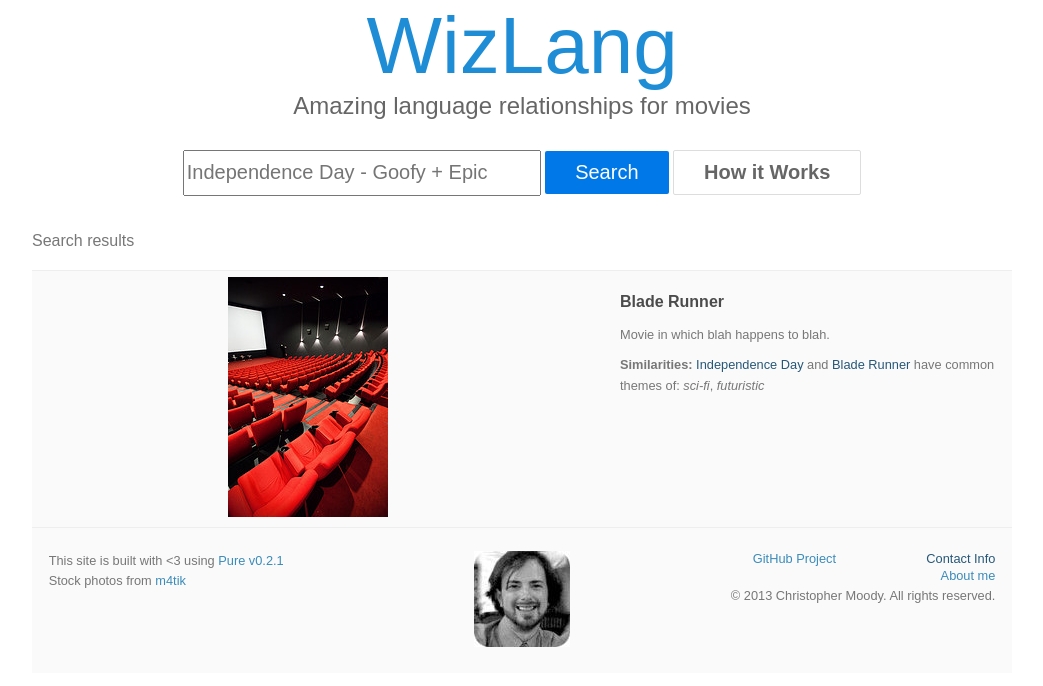
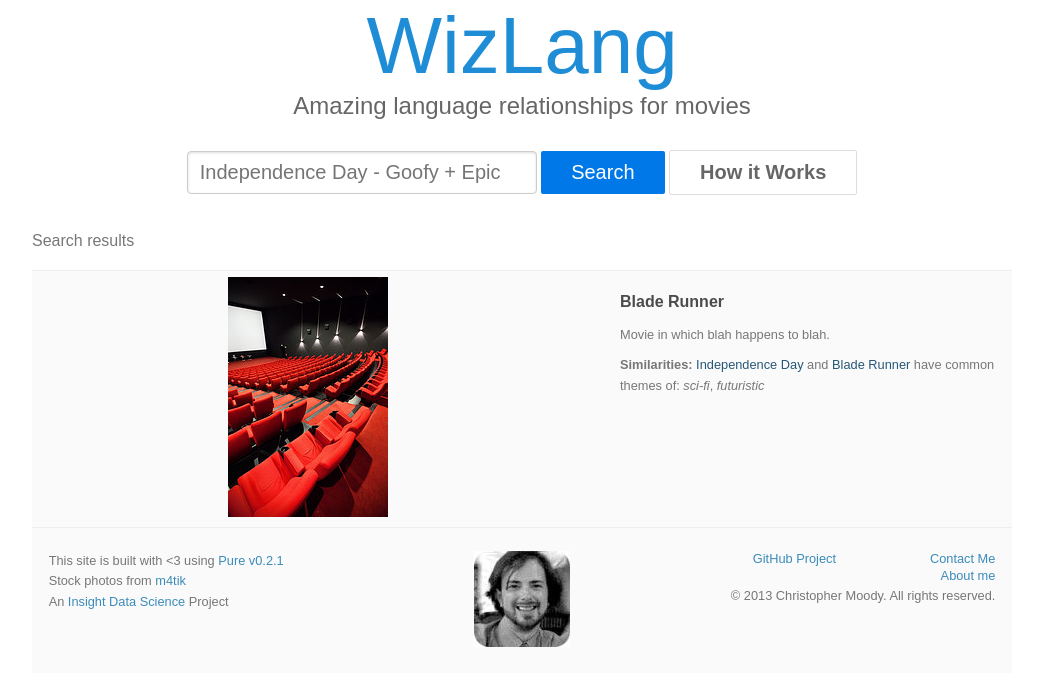
Before and after one commit to cemoody/wizlang, a Flask app: page /search/1 in a window 1280 px wide. Shown: the top 686 px of the page, without its empty margins (118-1161 px from the left). Run offline with Flask 2, Linux system fonts and the light colour scheme; some libraries are stand-ins or nearby versions.

Commit message:
email links work; minor size tweaks

```diff
--- a/templates/layout.html
+++ b/templates/layout.html
@@ -14,6 +14,7 @@
   <link rel="stylesheet" href="/main.css" type="text/css" />
   <link rel="stylesheet" href="/home.css" type="text/css" />
   <link rel="stylesheet" href="/baby-blue.css" type="text/css" />
+  <script language="javascript" src="/email.js"></script>
   <style type="text/css">
   .demo-unit,.tk-proxima-nova,body,h2,h3{font-family:"proxima-nova",sans-serif;}.header h1,.hero h1,.hero h2,.tk-omnes-pro{font-family:"omnes-pro",sans-serif;}
   </style>
@@ -23,7 +24,6 @@
   <script type="text/javascript">
     try { Typekit.load(); } catch (e) {}
   </script>
-  <script language="javascript" src="email.js"></script>
 </head>
 
 <body>
@@ -41,6 +41,9 @@
           <p class="legal-license">Stock photos from
             <a href="http://www.flickr.com/photos/m4tik/">m4tik</a>
           </p>
+          <p class="legal-license"> An
+            <a href="http://insightdatascience.com/">Insight Data Science</a> Project
+          </p>
         </div>
       </div>
       <div class="pure-u-1-5">
@@ -54,8 +57,9 @@
           <ul class="legal-links pure-g">
             <li class="pure-u-1-2"><a href="http://github.com/cemoody/wizlang">GitHub
             Project</a></li>
-            <li class="pure-u-1-2"><a href="">
-            Contact Info</a></li>
+            <li class="pure-u-1-2">
+            <script>mail2("chris.e.moody","gmail",0,"","Contact Me")</script>
+            </li>
           </ul>
           <p class="legal-copyright">
             <a href="http://cemoody.prtflio.eu/"> About me </a>
--- a/templates/results.html
+++ b/templates/results.html
@@ -5,12 +5,12 @@
 <h2 class="pure-u-3-4 l-centered" style="font-size:150%">Amazing language relationships for movies</h2>
 <form class="pure-form">
 <fieldset>
-    <input type="query" placeholder="Independence Day - Goofy + Epic"
-            style="width: 350px; height:40px; font-size:20px">
+    <input type="text" placeholder="Independence Day - Goofy + Epic"
+            style="width: 350px; height:43px; font-size:20px">
     <button type="submit" class="pure-button pure-button-primary"
        style="font-size:20px; height:43px">Search</button>
     <a class="pure-button pure-button-secondary" href="/how.html"
-       style="font-size:20px; height=23px">How it Works</a>
+       style="font-size:20px; height:23px">How it Works</a>
 </fieldset>
 </div>
 {% endblock %}
```
Also changed, not shown: 2 other files.
